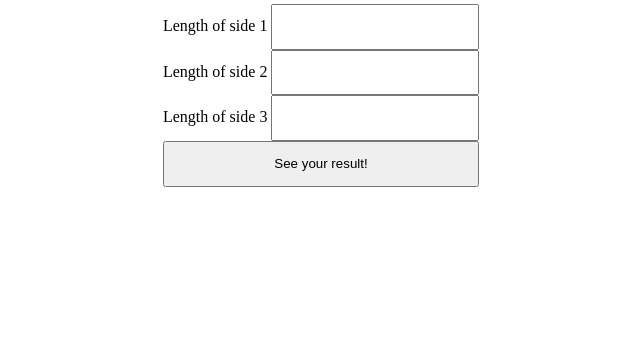
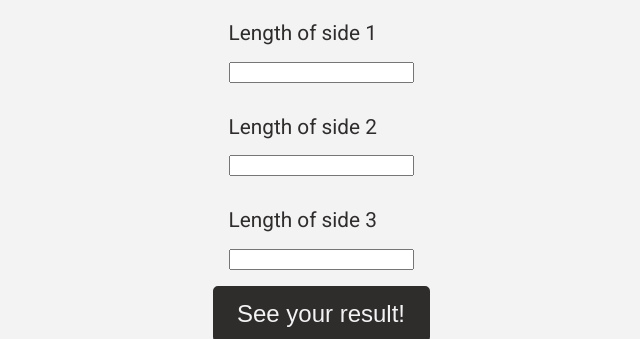
Before and after one commit to marwolaethblack/triangle-challenge, a website built with webpack: page index.html in a window 1280 px wide. Shown: the part 147-486 px from the top of the page, without its empty margins (319-959 px from the left). Built offline with nearby package versions, Linux system fonts and the light colour scheme.

Commit message:
finish styling

```diff
--- a/css/styles.css
+++ b/css/styles.css
@@ -1,3 +1,9 @@
+body {
+    font-family: 'Roboto', sans-serif;
+    color:#2f2c2c;
+    background:#f3f3f3;
+}
+
 .container {
     display: flex;
     flex: 1;
@@ -12,6 +18,34 @@
     flex-direction: column;
 }
 
-.triangle-form input {
+.input-container {
     padding: 1em;
+    display:flex;
+    flex-direction: column;
 }
+
+.input-container label{
+    padding-bottom: 0.8em;
+    font-size: 1.3em;
+}
+
+.form-submit {
+    font-size: 1.5em;
+    background: #2f2c2c;
+    color: #f3f3f3;
+    padding: 0.5em;
+    border: 2px solid #2f2c2c;
+    border-radius: 5px;
+
+}
+
+.form-submit:hover {
+    background: #f3f3f3;
+    color: #2f2c2c;
+    cursor: pointer;
+    border: 2px solid #2f2c2c;
+}
+
+.result-container {
+    font-size: 2em;
+}
--- a/index.html
+++ b/index.html
@@ -4,27 +4,32 @@
     <meta charset="utf-8">
     <meta name="viewport" content="width=device-width, initial-scale=1">
     <title>Triangle challenge</title>
+    <link href="https://fonts.googleapis.com/css?family=Roboto" rel="stylesheet">
     <link rel="stylesheet" href="./css/styles.css" />
   </head>
   <body>
     <div class="container">
       <h1>Triangle challenge</h1>
       <form class="triangle-form">
-        <div>
+        <div class="input-container">
           <label>Length of side 1</label>
           <input type="number" step="0.01"/>
         </div>
-        <div>
+        <div class="input-container">
             <label>Length of side 2</label>
             <input type="number"  step="0.01"/>
           </div>
-          <div>
+          <div class="input-container">
               <label>Length of side 3</label>
               <input type="number" step="0.01"/>
             </div>
-          <input type="submit" value="See your result!"/>
+          <input class="form-submit" type="submit" value="See your result!"/>
       </form>
-      <p class="result"></p>
+      <div class="result-container">
+        <p>
+          <strong class="result">Your result will appear here!</strong>
+        </p>
+    </div>
     </div>
       <script src="./dist/bundle.js"></script>
   </body>
--- a/js/index.js
+++ b/js/index.js
@@ -1,6 +1,6 @@
 'use strict'
 let Triangle = require('./Triangle');
-const sanitizeInput = require('./sanitizeInput');
+const sanitizeInput = require('./util/sanitizeInput');
 
 const resultParagraph = document.querySelector(".result");
 const inputs = document.querySelectorAll("input[type=number]");
```
Also changed, not shown: js/__tests__/sanitizeInput.test.js (+1 -1 lines), js/util/sanitizeInput.js (renamed from js/sanitizeInput.js).
